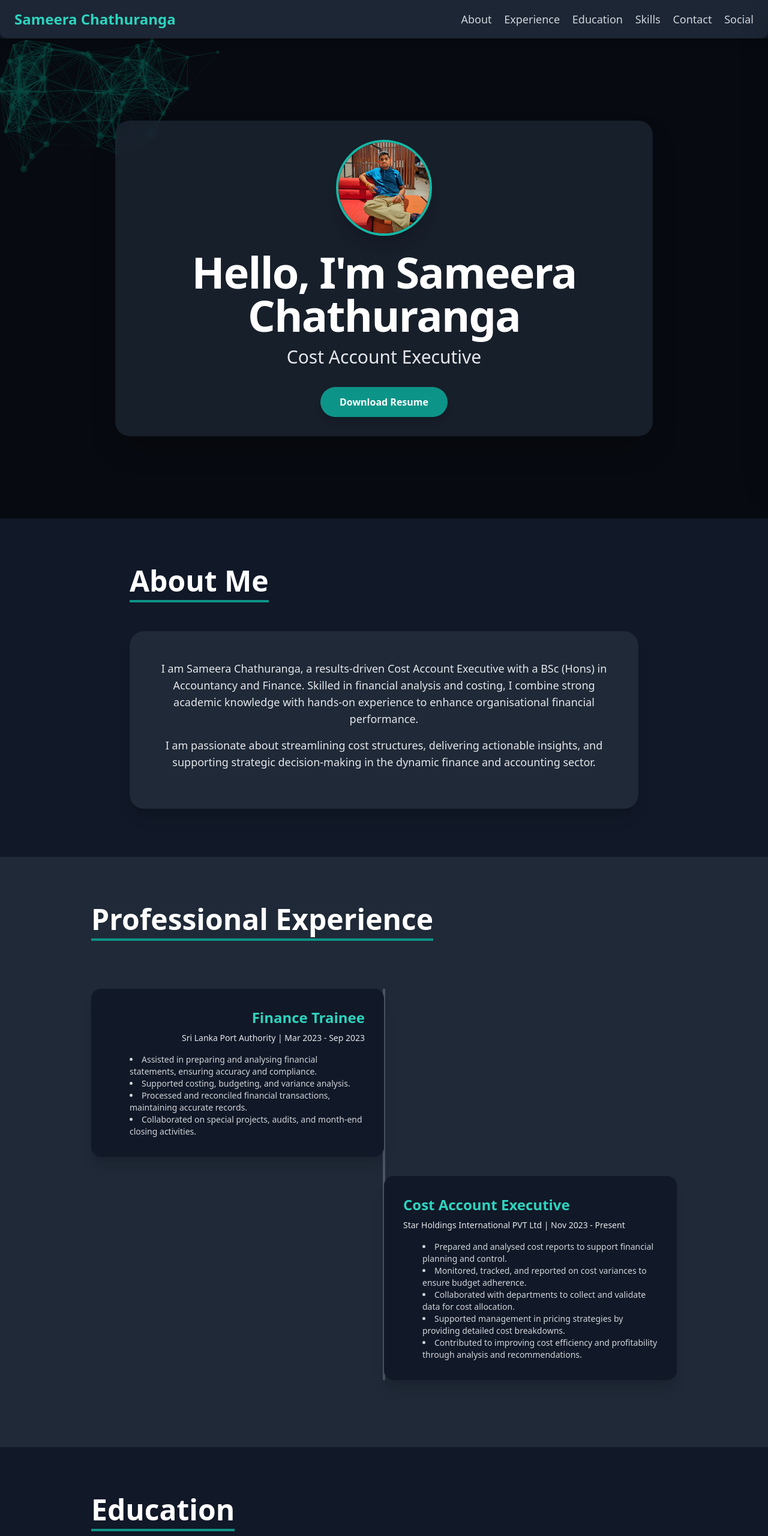
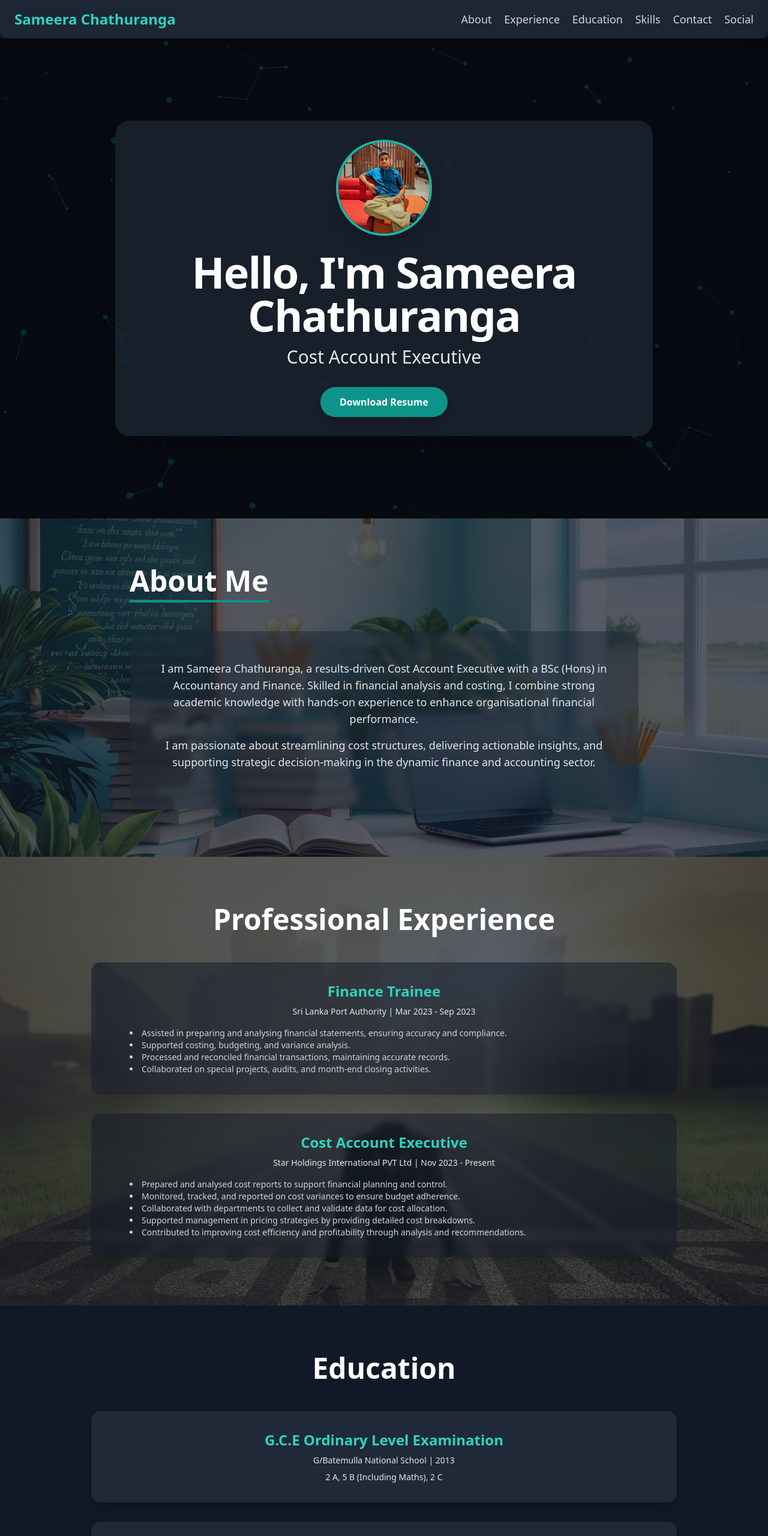
Before and after one commit to sameera-chathuranga/My-Biography, a plain HTML site: page index.html in a window 1280 px wide. Shown: the top 2560 px of the page at 60% size. Drawn offline with nearby package versions, Linux system fonts and the light colour scheme.

Commit message:
Update index.html

```diff
--- a/index.html
+++ b/index.html
@@ -74,6 +74,20 @@
             width: 100%;
             height: 100%;
             z-index: 0;
+        }
+
+        /* Styling for the About Me section background */
+        .about-bg {
+            background-image: url('https://raw.githubusercontent.com/sameera-chathuranga/My-Biography/c264d9e1bea71ac3e9cfc6eb5ffdddef04320b6f/2e71981d-d204-4cb6-b03f-7be50e77850f.jpg');
+            background-size: cover;
+            background-position: center;
+        }
+
+        /* Styling for the Professional Experience section background */
+        .experience-bg {
+            background-image: url('https://raw.githubusercontent.com/sameera-chathuranga/My-Biography/153c9b9c117272b77c014cd1773b7cd33f29a9d0/221780-0-73873500-1746513580-race_compet_starting_sucess_leader_prepar_challenge-100746066-orig%20(1).webp');
+            background-size: cover;
+            background-position: center;
         }
     </style>
 </head>
@@ -158,12 +172,15 @@
         </section>
 
         <!-- About Me Section -->
-        <section id="about" class="py-20 bg-gray-900">
-            <div class="container mx-auto px-6 max-w-4xl">
+        <section id="about" class="relative py-20 about-bg">
+            <!-- Overlay with reduced opacity for a clearer background image -->
+            <div class="absolute inset-0 bg-gray-900 opacity-70 z-0"></div>
+            <div class="relative z-10 container mx-auto px-6 max-w-4xl">
                 <h2 class="text-5xl font-bold text-center text-white mb-12 border-b-4 border-teal-600 pb-2 inline-block mx-auto animate-fade-in">
                     About Me
                 </h2>
-                <div class="bg-gray-800 rounded-3xl shadow-xl p-8 md:p-12 text-center text-lg animate-fade-in-up">
+                <!-- Text area with reduced opacity and backdrop blur -->
+                <div class="bg-gray-800 bg-opacity-50 backdrop-blur-sm rounded-3xl shadow-xl p-8 md:p-12 text-center text-lg animate-fade-in-up">
                     <p class="mb-4 text-gray-200">
                         I am Sameera Chathuranga, a results-driven Cost Account Executive with a BSc (Hons) in Accountancy and Finance. Skilled in financial analysis and costing, I combine strong academic knowledge with hands-on experience to enhance organisational financial performance.
                     </p>
@@ -175,15 +192,16 @@
         </section>
 
         <!-- Professional Experience Section -->
-        <section id="experience" class="py-20 bg-gray-800">
-            <div class="container mx-auto px-6 max-w-5xl">
-                <h2 class="text-5xl font-bold text-center text-white mb-12 border-b-4 border-teal-600 pb-2 inline-block mx-auto animate-fade-in">
+        <section id="experience" class="relative py-20 experience-bg">
+            <!-- Overlay with reduced opacity for a clearer background image -->
+            <div class="absolute inset-0 bg-gray-900 opacity-70 z-0"></div>
+            <div class="relative z-10 container mx-auto px-6 max-w-5xl">
+                <h2 class="text-5xl font-bold text-center text-white mb-12 animate-fade-in">
                     Professional Experience
                 </h2>
-                <div class="relative">
-                    <div class="absolute left-1/2 -ml-0.5 w-1 bg-gray-600 h-full hidden md:block"></div>
-                    <div class="flex flex-col md:flex-row items-center justify-between my-8 animate-fade-in-up">
-                        <div class="md:w-1/2 p-4 md:p-8 text-center md:text-right bg-gray-900 rounded-2xl shadow-xl transform transition-transform duration-500 hover:scale-105">
+                <div class="space-y-8">
+                    <!-- Finance Trainee Card -->
+                    <div class="p-6 md:p-8 text-center bg-gray-900 bg-opacity-50 backdrop-blur-sm rounded-2xl shadow-xl transform transition-transform duration-500 hover:scale-105 animate-fade-in-up">
                         <h3 class="text-2xl font-bold text-teal-400 mb-2">Finance Trainee</h3>
                         <p class="text-gray-200 text-sm">Sri Lanka Port Authority | Mar 2023 - Sep 2023</p>
                         <ul class="list-disc list-inside text-left text-gray-300 text-sm mt-4 md:pl-8">
@@ -193,11 +211,8 @@
                             <li>Collaborated on special projects, audits, and month-end closing activities.</li>
                         </ul>
                     </div>
-                        <div class="md:w-1/2"></div>
-                    </div>
-                    <div class="flex flex-col md:flex-row items-center justify-between my-8 animate-fade-in-up">
-                        <div class="md:w-1/2"></div>
-                        <div class="md:w-1/2 p-4 md:p-8 text-center md:text-left bg-gray-900 rounded-2xl shadow-xl transform transition-transform duration-500 hover:scale-105">
+                    <!-- Cost Account Executive Card -->
+                    <div class="p-6 md:p-8 text-center bg-gray-900 bg-opacity-50 backdrop-blur-sm rounded-2xl shadow-xl transform transition-transform duration-500 hover:scale-105 animate-fade-in-up">
                         <h3 class="text-2xl font-bold text-teal-400 mb-2">Cost Account Executive</h3>
                         <p class="text-gray-200 text-sm">Star Holdings International PVT Ltd | Nov 2023 - Present</p>
                         <ul class="list-disc list-inside text-left text-gray-300 text-sm mt-4 md:pl-8">
@@ -210,55 +225,43 @@
                     </div>
                 </div>
             </div>
-            </div>
         </section>
 
         <!-- Education Section -->
         <section id="education" class="py-20 bg-gray-900">
             <div class="container mx-auto px-6 max-w-5xl">
-                <h2 class="text-5xl font-bold text-center text-white mb-12 border-b-4 border-teal-600 pb-2 inline-block mx-auto animate-fade-in">
+                <h2 class="text-5xl font-bold text-center text-white mb-12 animate-fade-in">
                     Education
                 </h2>
-                <div class="relative">
-                    <div class="absolute left-1/2 -ml-0.5 w-1 bg-gray-600 h-full hidden md:block"></div>
-                    <div class="flex flex-col md:flex-row items-center justify-between my-8 animate-fade-in-up">
-                        <div class="md:w-1/2 p-4 md:p-8 text-center md:text-right bg-gray-800 rounded-2xl shadow-xl transform transition-transform duration-500 hover:scale-105">
+                <div class="space-y-8">
+                    <!-- G.C.E O/L Card -->
+                    <div class="p-6 md:p-8 text-center bg-gray-800 rounded-2xl shadow-xl transform transition-transform duration-500 hover:scale-105 animate-fade-in-up">
                         <h3 class="text-2xl font-bold text-teal-400 mb-2">G.C.E Ordinary Level Examination</h3>
                         <p class="text-gray-200 text-sm">G/Batemulla National School | 2013</p>
                         <p class="text-gray-200 text-sm mt-2">2 A, 5 B (Including Maths), 2 C</p>
                     </div>
-                        <div class="md:w-1/2"></div>
-                    </div>
-                    <div class="flex flex-col md:flex-row items-center justify-between my-8 animate-fade-in-up">
-                        <div class="md:w-1/2"></div>
-                        <div class="md:w-1/2 p-4 md:p-8 text-center md:text-left bg-gray-800 rounded-2xl shadow-xl transform transition-transform duration-500 hover:scale-105">
+                    <!-- G.C.E A/L Card -->
+                    <div class="p-6 md:p-8 text-center bg-gray-800 rounded-2xl shadow-xl transform transition-transform duration-500 hover:scale-105 animate-fade-in-up">
                         <h3 class="text-2xl font-bold text-teal-400 mb-2">G.C.E Advanced Level Examination</h3>
                         <p class="text-gray-200 text-sm">G/Batemulla National School | 2017</p>
                         <p class="text-gray-200 text-sm mt-2">2 A and 1 B with district rank 284</p>
                     </div>
-                    </div>
-                    <div class="flex flex-col md:flex-row items-center justify-between my-8 animate-fade-in-up">
-                        <div class="md:w-1/2 p-4 md:p-8 text-center md:text-right bg-gray-800 rounded-2xl shadow-xl transform transition-transform duration-500 hover:scale-105">
+                    <!-- CA Sri Lanka Card -->
+                    <div class="p-6 md:p-8 text-center bg-gray-800 rounded-2xl shadow-xl transform transition-transform duration-500 hover:scale-105 animate-fade-in-up">
                         <h3 class="text-2xl font-bold text-teal-400 mb-2">CA Sri Lanka Business Level I Examination</h3>
                         <p class="text-gray-200 text-sm">Sep 2017 - Mar 2018</p>
                         <p class="text-gray-200 text-sm mt-2">Successfully completed the examination.</p>
                     </div>
-                        <div class="md:w-1/2"></div>
-                    </div>
-                    <div class="flex flex-col md:flex-row items-center justify-between my-8 animate-fade-in-up">
-                        <div class="md:w-1/2"></div>
-                        <div class="md:w-1/2 p-4 md:p-8 text-center md:text-left bg-gray-800 rounded-2xl shadow-xl transform transition-transform duration-500 hover:scale-105">
+                    <!-- Wayamba University Card -->
+                    <div class="p-6 md:p-8 text-center bg-gray-800 rounded-2xl shadow-xl transform transition-transform duration-500 hover:scale-105 animate-fade-in-up">
                         <h3 class="text-2xl font-bold text-teal-400 mb-2">B.Sc. (Hons) Accountancy & Business Finance</h3>
                         <p class="text-gray-200 text-sm">Wayamba University of Sri Lanka | Sep 2019 - Sep 2023</p>
                     </div>
-                    </div>
-                    <div class="flex flex-col md:flex-row items-center justify-between my-8 animate-fade-in-up">
-                        <div class="md:w-1/2 p-4 md:p-8 text-center md:text-right bg-gray-800 rounded-2xl shadow-xl transform transition-transform duration-500 hover:scale-105">
+                    <!-- CMA Card -->
+                    <div class="p-6 md:p-8 text-center bg-gray-800 rounded-2xl shadow-xl transform transition-transform duration-500 hover:scale-105 animate-fade-in-up">
                         <h3 class="text-2xl font-bold text-teal-400 mb-2">Certified Management Accountant (CMA)</h3>
                         <p class="text-gray-200 text-sm">CMA Sri Lanka | May 2022 - Present</p>
                         <p class="text-gray-200 text-sm mt-2">Successfully completed the managerial level examination.</p>
-                        </div>
-                        <div class="md:w-1/2"></div>
                     </div>
                 </div>
             </div>
@@ -492,16 +495,20 @@
                 }
             }
 
-            // Draws lines between close particles
+            // Function to draw lines between close particles
             function connectParticles() {
+                let opacityValue = 1;
                 for (let a = 0; a < particles.length; a++) {
                     for (let b = a; b < particles.length; b++) {
                         const distance = Math.sqrt(
                             (particles[a].x - particles[b].x) ** 2 +
                             (particles[a].y - particles[b].y) ** 2
                         );
+                        // If particles are close, draw a line between them
                         if (distance < maxDistance) {
-                            ctx.strokeStyle = `rgba(20, 184, 166, ${1 - distance / maxDistance})`;
+                            // Calculate opacity based on distance (closer = more opaque)
+                            opacityValue = 1 - (distance / maxDistance);
+                            ctx.strokeStyle = `rgba(20, 184, 166, ${opacityValue})`;
                             ctx.lineWidth = 1;
                             ctx.beginPath();
                             ctx.moveTo(particles[a].x, particles[a].y);
@@ -512,29 +519,28 @@
                 }
             }
 
-            // The main animation loop
+            // Main animation loop
             function animate() {
-                // Clear the entire canvas
+                // Clear the canvas for the next frame
                 ctx.clearRect(0, 0, canvas.width, canvas.height);
-
                 // Update and draw each particle
-                particles.forEach(particle => {
-                    particle.update();
-                    particle.draw();
-                });
-
-                // Connect particles with lines
+                for (let i = 0; i < particles.length; i++) {
+                    particles[i].update();
+                    particles[i].draw();
+                }
+                // Connect the particles with lines
                 connectParticles();
-
                 // Request the next animation frame
                 requestAnimationFrame(animate);
             }
 
             // Initial setup on page load
-            initParticles();
+            window.onload = () => {
                 canvas.width = window.innerWidth;
                 canvas.height = window.innerHeight;
-            animate();
+                initParticles(); // Populate the particle array
+                animate(); // Start the animation loop
+            };
         });
     </script>
 </body>
```
Lines whose indentation alone changed are shown as unchanged.
